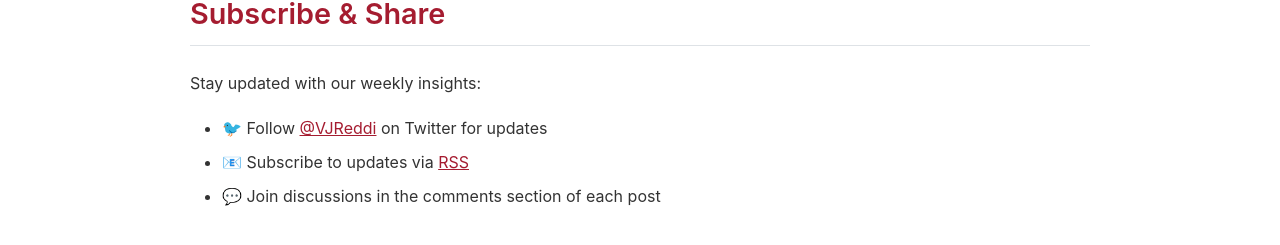
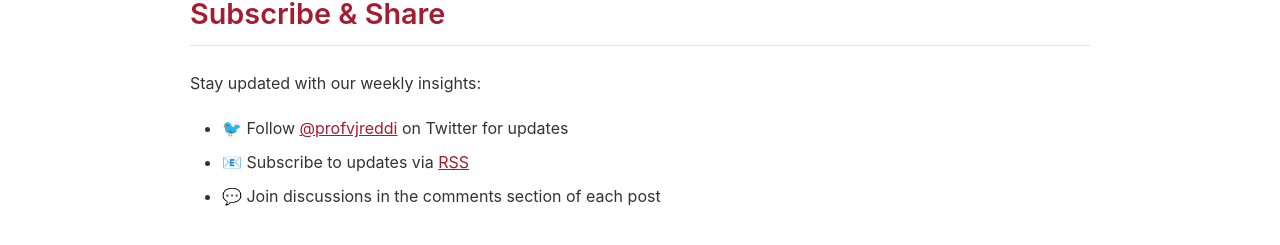
Before and after one commit to harvard-edge/cs249r_fall2025, a Jekyll site: the page built from blog/index.md, in a window 1280 px wide and 900 px high, scrolled down 1461 px. Shown: the part 635-880 px from the top of the window. Built offline with Jekyll 4.4.1, drawn with Linux system fonts in a browser that asks for light colours.

Commit message:
Update Twitter handle to @profvjreddi across all social features

```diff
--- a/_config.yml
+++ b/_config.yml
@@ -34,7 +34,7 @@ plugins:
 
 # Social media and sharing
 twitter:
-  username: VJReddi
+  username: profvjreddi
   card: summary_large_image
 
 social:
--- a/_layouts/post.html
+++ b/_layouts/post.html
@@ -29,7 +29,7 @@ layout: default
         <div class="social-sharing">
             <h3>Share this post</h3>
             <div class="share-buttons">
-                <a href="https://twitter.com/intent/tweet?text={{ page.title | uri_escape }}&url={{ site.url }}{{ page.url }}&via=VJReddi"
+                <a href="https://twitter.com/intent/tweet?text={{ page.title | uri_escape }}&url={{ site.url }}{{ page.url }}&via=profvjreddi"
                    target="_blank"
                    class="share-button twitter"
                    title="Share on Twitter">
--- a/blog/index.md
+++ b/blog/index.md
@@ -59,7 +59,7 @@ Every Monday, we share what we learned in the previous week of CS249r. These pos
 ## Subscribe & Share
 
 Stay updated with our weekly insights:
-- 🐦 Follow [@VJReddi](https://twitter.com/VJReddi) on Twitter for updates
+- 🐦 Follow [@profvjreddi](https://twitter.com/profvjreddi) on Twitter for updates
 - 📧 Subscribe to updates via [RSS](/cs249r_fall2025/feed.xml)
 - 💬 Join discussions in the comments section of each post
 
```
